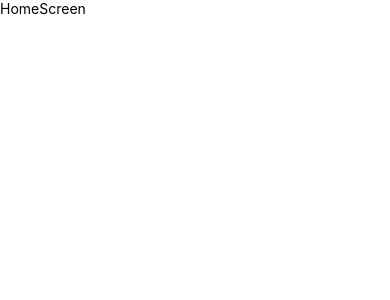
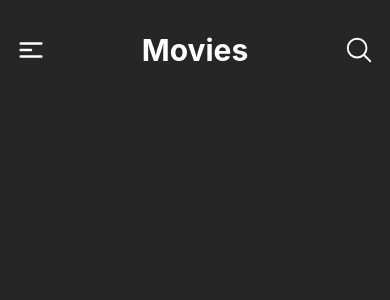
Before and after one commit to LathithaKunana/MovieApp, a React Native app: screen /Home in a window 390 px wide. Shown: the top 300 px of the page. Built offline with nearby package versions, Linux system fonts and the light colour scheme.

Commit message:
busy with the front page

```diff
--- a/App.js
+++ b/App.js
@@ -2,8 +2,10 @@ import { StatusBar } from 'expo-status-bar';
 import React from 'react';
 import { StyleSheet, Text, View } from 'react-native';
 
+{/*Route*/}
+import AppNavigation from './navigation/appNavigation';
+
 {/*Screens*/}
-
 import HomeScreen from './screens/HomeScreen';
 
 export default function App() {
--- /dev/null
+++ b/navigation/appNavigation.js
@@ -0,0 +1,15 @@
+import { NavigationContainer } from "@react-navigation/native";
+import { createNativeStackNavigator } from "@react-navigation/native-stack";
+import HomeScreen from "../screens/HomeScreen";
+
+const Stack = createNativeStackNavigator();
+
+export default function  AppNavigation() {
+    return (
+        <NavigationContainer>
+            <Stack.Navigator>
+                <Stack.Screen name="Home" component={HomeScreen} options={{headerShown: false}} />
+            </Stack.Navigator>
+        </NavigationContainer>
+    )
+}
--- a/package.json
+++ b/package.json
@@ -9,6 +9,8 @@
     "web": "expo start --web"
   },
   "dependencies": {
+    "@react-navigation/native": "^6.1.12",
+    "@react-navigation/native-stack": "^6.9.20",
     "axios": "^1.6.7",
     "expo": "~50.0.8",
     "expo-linear-gradient": "^12.7.2",
--- a/screens/HomeScreen.js
+++ b/screens/HomeScreen.js
@@ -1,11 +1,29 @@
 import React, { Component } from 'react'
-import { SafeAreaView, Text, View } from 'react-native'
+import { Platform, SafeAreaView, Text, TouchableOpacity, View } from 'react-native'
+import { StatusBar } from 'expo-status-bar'
+import {Bars3CenterLeftIcon, MagnifyingGlassIcon} from 'react-native-heroicons/outline'
 
+const ios =  Platform.OS === 'ios';
 export default function HomeScreen() {
+
+
     return(
-    <SafeAreaView>
-        <Text>HomeScreen</Text>
-    </SafeAreaView>
+    <View className = "flex-1 bg-neutral-800 ">
+        {/* search bar and logo */}
+
+        <SafeAreaView className = {ios? "-mb-2" : "mt-8"}>
+            <StatusBar style="light" />
+            <View className="flex-row justify-between items-center mx-4">
+                <Bars3CenterLeftIcon size={30} strokeWidth={2} color="#fff"/>
+            <Text
+                className= "text-white text-3xl font-bold ">Movies
+            </Text>
+            <TouchableOpacity>
+                <MagnifyingGlassIcon onPress={()=>{alert("Search Functionality Coming Soon")}} size={30} color="#fff"/>
+            </TouchableOpacity>
+            </View>
+        </SafeAreaView>
+    </View>
     )
 
 }
--- a/tailwind.config.js
+++ b/tailwind.config.js
@@ -1,6 +1,6 @@
 /** @type {import('tailwindcss').Config} */
 module.exports = {
-  content: ["./App.{js,jsx,ts,tsx}", "./components.{js,jsx,ts,tsx}"],
+  content: ["./App.{js,jsx,ts,tsx}", "./components/**/*.{js,jsx,ts,tsx}", "./screens/**/*.{js,jsx,ts,tsx}", "./navigation/**/*.{js,jsx,ts,tsx}"],
   theme: {
     extend: {},
   },
```
Also changed, not shown: 1 other file (tests, documents, lock files or other folders).
